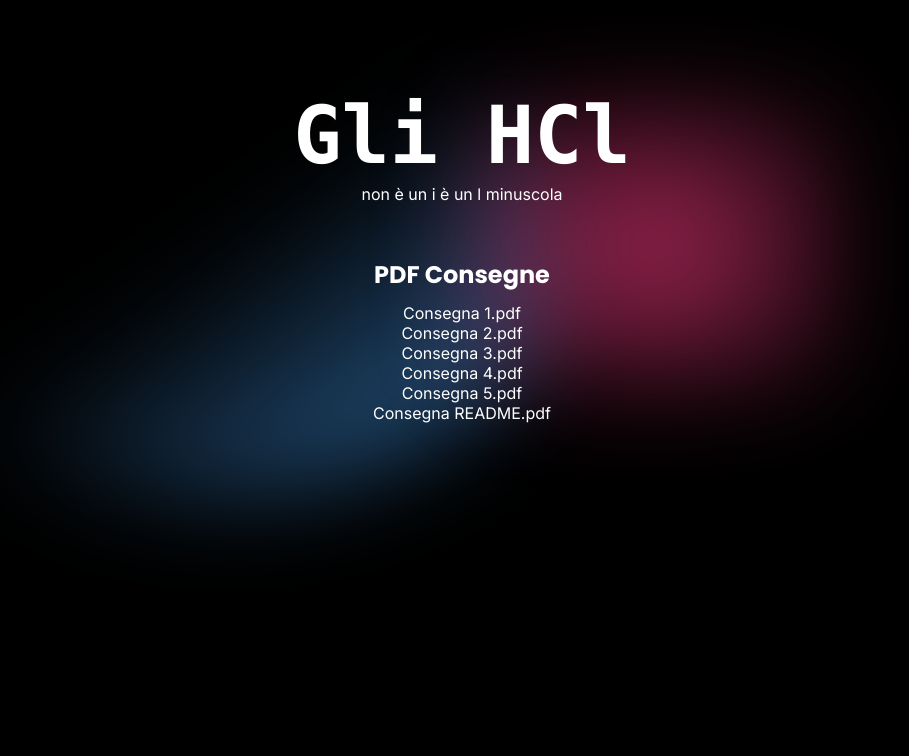
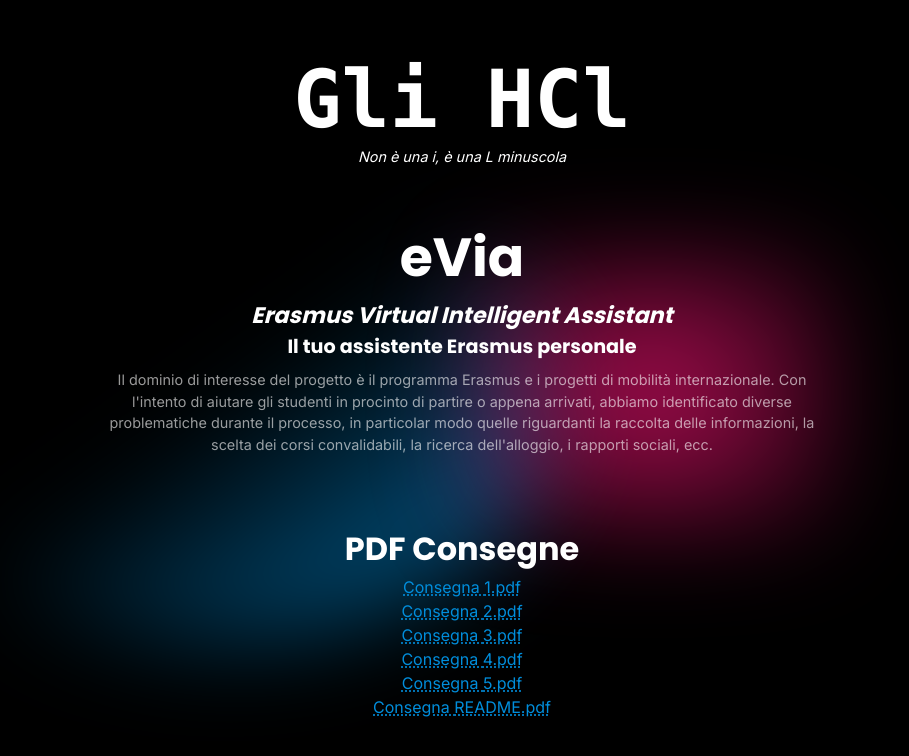
Before and after one commit to GliHCl/GliHCl.github.io, a Next.js app: page / in a window 1280 px wide. Shown: the part 108-864 px from the top of the page, without its empty margins (178-1087 px from the left). Before the commit the page ends 800 px from the top, so only its background shows below. Built offline with nearby package versions, Linux system fonts and the light colour scheme.

Commit message:
second assignment styling updates

```diff
--- a/src/app/globals.css
+++ b/src/app/globals.css
@@ -9,12 +9,12 @@
   --background-start-rgb: 0, 0, 0;
   --background-end-rgb: 0, 0, 0;
 
-  --primary-glow: radial-gradient(#c22d64d0, rgba(1, 65, 255, 0));
+  --primary-glow: radial-gradient(#d40f64d0, rgba(1, 65, 255, 0));
   --secondary-glow: linear-gradient(
     to bottom right,
     rgba(1, 65, 255, 0),
     rgba(1, 65, 255, 0),
-    #3e8cd6d0
+    #008edcd0
   );
 
   --tile-start-rgb: 2, 13, 46;
@@ -33,6 +33,10 @@
   --callout-border-rgb: 108, 108, 108;
   --card-rgb: 100, 100, 100;
   --card-border-rgb: 200, 200, 200;
+}
+
+::selection {
+  background: #c22d64;
 }
 
 h1,
@@ -65,8 +69,8 @@
 }
 
 a {
-  color: inherit;
-  text-decoration: none;
+  color: #008edc;
+  text-decoration: underline dotted;
 }
 
 @media (prefers-color-scheme: dark) {
--- a/src/app/page.module.scss
+++ b/src/app/page.module.scss
@@ -42,7 +42,7 @@
   opacity: 0.6;
   font-size: 0.9rem;
   line-height: 1.5;
-  max-width: 30ch;
+  max-width: 80ch;
 }
 
 .center {
--- a/src/app/page.tsx
+++ b/src/app/page.tsx
@@ -18,11 +18,10 @@
             alignItems: "center",
             justifyContent: "center",
             width: "100%",
-            margin: "36px 0",
           }}
         >
           <h1 id={styles.hcl}>Gli HCl</h1>
-          <p>non è un i è un l minuscola</p>
+          <i style={{ fontSize: "0.9rem" }}>Non è una i, è una L minuscola</i>
         </div>
 
         <div
@@ -32,9 +31,41 @@
             flexDirection: "column",
             alignItems: "center",
             justifyContent: "center",
+            width: "100%",
+            margin: "36px 0",
+            textAlign: "center",
+            fontSize: "1.2rem",
           }}
         >
-          <h2>PDF Consegne</h2>
+          <h1 style={{ fontSize: "2.8em" }}>eVia</h1>
+          <h3 style={{ fontStyle: "italic" }}>
+            Erasmus Virtual Intelligent Assistant
+          </h3>
+          <h4 style={{ marginBottom: 8 }}>
+            Il tuo assistente Erasmus personale
+          </h4>
+          <p>
+            Il dominio di interesse del progetto è il programma Erasmus e i
+            progetti di mobilit&agrave; internazionale. Con l&apos;intento di
+            aiutare gli studenti in procinto di partire o appena arrivati,
+            abbiamo identificato diverse problematiche durante il processo, in
+            particolar modo quelle riguardanti la raccolta delle informazioni,
+            la scelta dei corsi convalidabili, la ricerca dell&apos;alloggio, i
+            rapporti sociali, ecc.
+          </p>
+        </div>
+
+        <div
+          className={styles.card}
+          style={{
+            display: "flex",
+            flexDirection: "column",
+            alignItems: "center",
+            justifyContent: "center",
+            gap: 4,
+          }}
+        >
+          <h1>PDF Consegne</h1>
           {files.map(file => (
             <div key={file}>
               <Link href={`/consegne/${file}`}>Consegna {file}</Link>
```
